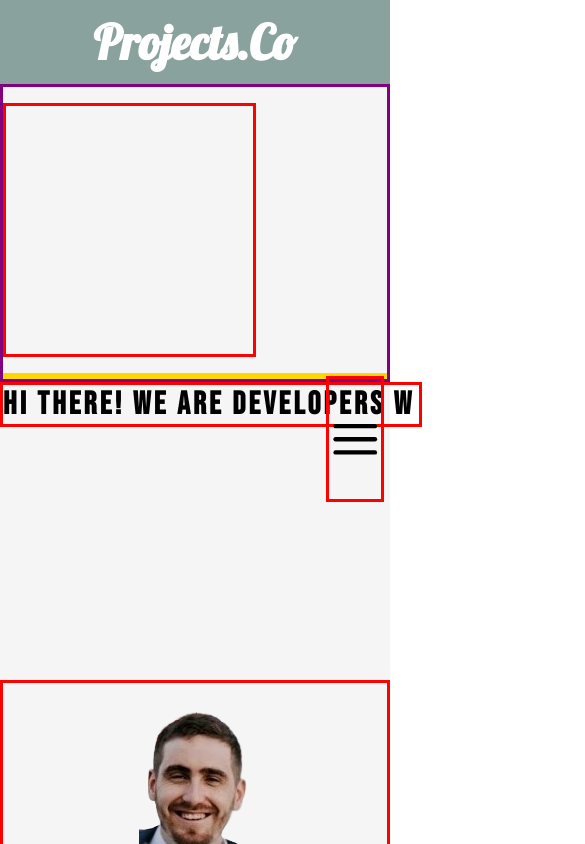
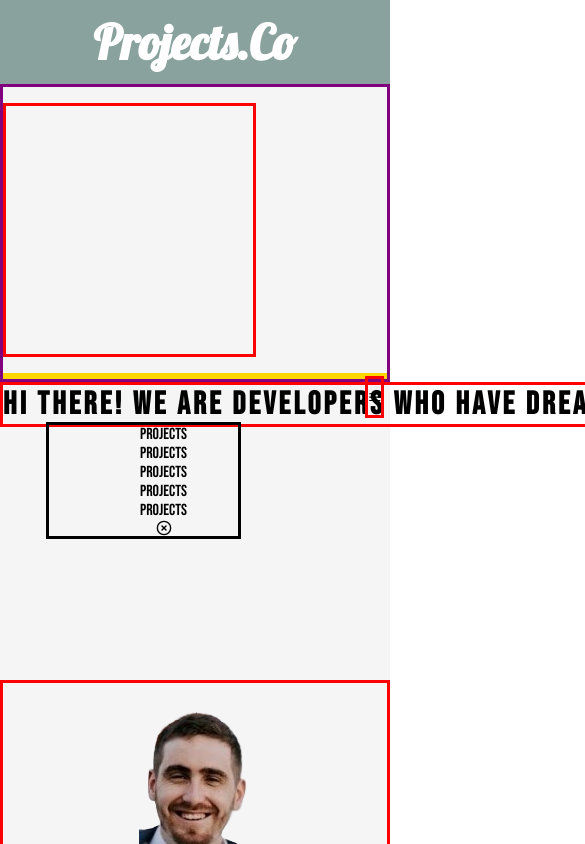
Before and after one commit to JordanR-img/J-J, a React (Create React App) app: page /Home in a window 390 px wide. Shown: the top 844 px of the page, 585 px wide, since content can reach past the window. Built offline with nearby package versions, Linux system fonts and the light colour scheme.

Commit message:
trying to add a close nav button

```diff
--- a/src/Styling/HomePage/HomePageMainContent.module.css
+++ b/src/Styling/HomePage/HomePageMainContent.module.css
@@ -7,7 +7,6 @@
 .Link {
   text-decoration: none;
   color: white;
-
 }
 
 .MainContentBox {
@@ -21,7 +20,6 @@
 .NavBar {
   list-style-type: none;
   /* border: solid purple 6px; */
-
 
   display: flex;
   justify-content: space-around;
@@ -49,7 +47,7 @@
   padding: 5px;
   cursor: pointer;
   font-size: 200%;
-  transition: all .2s ease-in-out;
+  transition: all 0.2s ease-in-out;
 }
 
 .ProjectsNav:hover {
@@ -59,35 +57,40 @@
 
 .TypeWriterBox {
   border: solid red;
-  display: flex;
-  justify-content: center;
-  width: 50vh;
+  /* display: flex; */
+  /* justify-content: center; */
+  width: 100vh;
   z-index: 1;
 }
 
-
-.TypeWriter{
-
+.TypeWriter {
   overflow: hidden; /* Ensures the content is not revealed until the animation */
-  border-right: .15em solid rgb(0, 0, 0); /* The typwriter cursor */
+  border-right: 0.15em solid rgb(0, 0, 0); /* The typwriter cursor */
   white-space: nowrap; /* Keeps the content on a single line */
   margin: 0 auto; /* Gives that scrolling effect as the typing happens */
-  letter-spacing: .10em; /* Adjust as needed */
-  animation:
-    typing 3.5s steps(40, end),
-    blink-caret .75s step-end infinite;
+  letter-spacing: 0.1em; /* Adjust as needed */
+  animation: typing 3.5s steps(40, end), blink-caret 0.75s step-end infinite;
 }
 
 /* The typing effect */
 @keyframes typing {
-  from { width: 0 }
-  to { width: 100% }
+  from {
+    width: 0;
+  }
+  to {
+    width: 100%;
+  }
 }
 
 /* The typewriter cursor effect */
 @keyframes blink-caret {
-  from, to { border-color: transparent }
-  50% { border-color: orange; }
+  from,
+  to {
+    border-color: transparent;
+  }
+  50% {
+    border-color: orange;
+  }
 }
 
 @media all and (max-width: 768px) {
@@ -97,8 +100,6 @@
 }
 
 @media all and (max-width: 390px) {
-
-
   .BoxProfilePic {
     border: solid red;
     display: flex;
@@ -107,7 +108,4 @@
     /* height: 100vh; */
     margin-top: 30vh;
   }
-
-
-
 }
--- a/src/Styling/HomePage/Modal.module.css
+++ b/src/Styling/HomePage/Modal.module.css
@@ -17,6 +17,9 @@
 
 @media all and (max-width: 390px) {
     .Modal {
+        position: absolute;
+        top: 50vh;
+        width: 50%;
         display: block;
         z-index: 1;
         backdrop-filter: blur(10px);
--- a/src/Styling/HomePage/NavBarHomePage.module.css
+++ b/src/Styling/HomePage/NavBarHomePage.module.css
@@ -56,8 +56,8 @@ li {
         display: flex;
         flex: start;
         border: solid red;
-        height: 15%;
-        width: 15%;
+        height: 5%;
+        width: 5%;
         z-index: 3;
         position: fixed;
     }
--- a/src/components/ModalNavBar.js
+++ b/src/components/ModalNavBar.js
@@ -1,6 +1,12 @@
 import Style from "../Styling/HomePage/Modal.module.css";
+import { FiXCircle } from "react-icons/fi";
+import { useState } from "react";
+export default function Modal() {
 
-export default function Modal() {
+  const [close, SetClose] = useState(true);
+
+
+
   return (
     <div className={Style.Modal}>
       <ul className={Style.ListContainer}>
@@ -9,6 +15,9 @@ export default function Modal() {
         <li>Projects</li>
         <li>Projects</li>
         <li>Projects</li>
+      <FiXCircle onClick={() => {
+       SetClose(!close)
+      }}/>
       </ul>
     </div>
   );
--- a/src/components/NavBarHomePage.js
+++ b/src/components/NavBarHomePage.js
@@ -3,7 +3,7 @@ import Style from "../Styling/HomePage/NavBarHomePage.module.css";
 import { useState } from "react";
 import Modal from "../components/ModalNavBar.js";
 export default function NavBar() {
-  const [modal, setModal] = useState(false);
+  const [modal, setModal] = useState(true);
 
   return (
     <div className={Style.NavBarContainer}>
```
